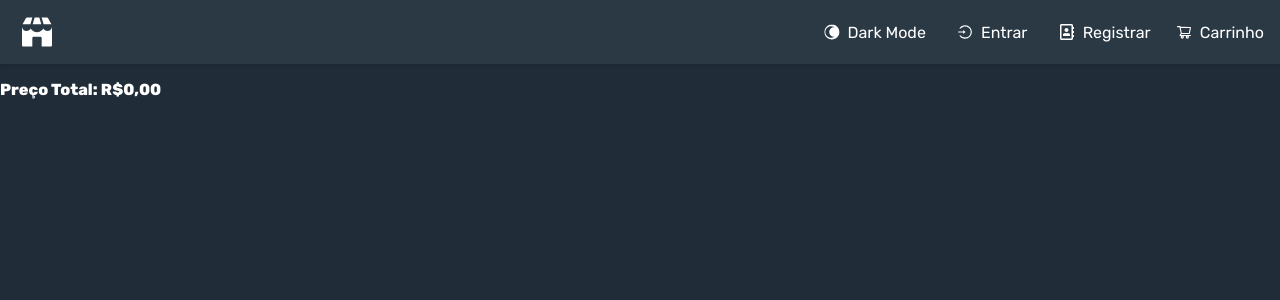
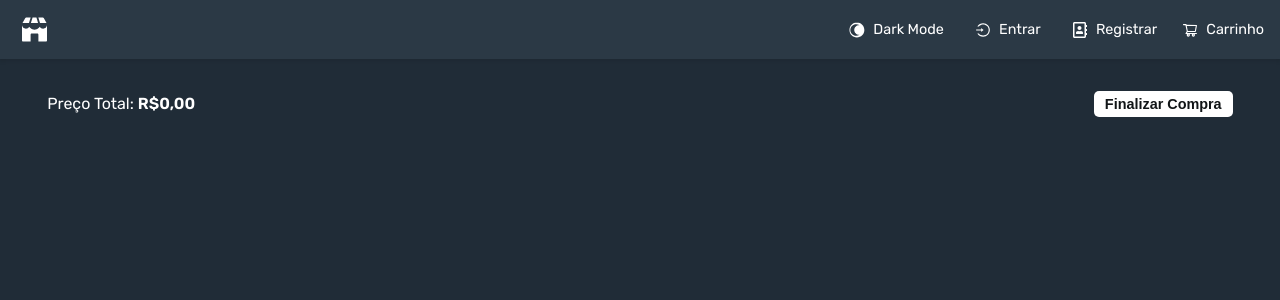
Before and after one commit to mateus-gotardi/c-commerce, a Next.js app: page /cart in a window 1280 px wide. Shown: the top 300 px of the page. Built offline with nearby package versions, Linux system fonts and the light colour scheme; no server answers.

Commit message:
Cart Styles add

```diff
--- a/src/components/cartItems/index.js
+++ b/src/components/cartItems/index.js
@@ -4,8 +4,14 @@ import axios from "axios";
 import Cookies from "js-cookie";
 import { getUrl, adjustPrice } from "../../utils/showProductsHelpers";
 import { useRouter } from "next/router";
+import React, { useContext } from "react";
+import AppContext from "../../../AppContext";
+import { Colors } from "..";
+import { MdDeleteForever } from "react-icons/md";
 
 const CartItemsDetails = () => {
+  const value = useContext(AppContext);
+  let { darkMode } = value.state;
   const router = useRouter();
   const [token, setToken] = useState();
   const [allProducts, setAllProducts] = useState();
@@ -116,7 +122,6 @@ const CartItemsDetails = () => {
   }
 
   const ListOfProducts = (props) => {
-
     return props.cart.map((item, key) => {
       let productToShow = allProducts.products.filter((obj) => {
         if (item.productid) {
@@ -134,21 +139,21 @@ const CartItemsDetails = () => {
       });
       if (productToShow.length > 0) {
         return (
-          <div key={key}>
+          <div key={key} className="product">
             <div
               className="cart-product"
               onClick={() =>
                 router.push("/product?productid=" + productToShow[0].id)
               }
             >
-              <h2>{productToShow[0].name}</h2>
-              <div className="image-container">
+              <div className="image">
                 {image.length > 0 ? (
                   <img src={getUrl(image[0].link)} alt={image.alt}></img>
                 ) : (
                   <img src="/placeholder.png" alt="placeholder"></img>
                 )}
               </div>
+              <div className="details">
                 {productToShow[0].activePromotion ? (
                   <div>
                     <h2>{adjustPrice(productToShow[0].promotionPrice)}</h2>
@@ -156,19 +161,29 @@ const CartItemsDetails = () => {
                   </div>
                 ) : (
                   <div>
-                  <h2>{adjustPrice(productToShow[0].price)}</h2>
+                    <h2 className="price">
+                      {adjustPrice(productToShow[0].price)}
+                    </h2>
                   </div>
                 )}
+                <h2 className="product-name">{productToShow[0].name}</h2>
+              </div>
             </div>
             {props.local ? (
               <button
                 onClick={(e) => removeItemFromLocal(e, productToShow[0].id)}
+                className="remove-btn"
               >
-                Remover
+                <MdDeleteForever />
+                <span>Remover Item</span>
               </button>
             ) : (
-              <button onClick={(e) => removeItemFromDB(e, item.id)}>
-                Remover
+              <button
+                onClick={(e) => removeItemFromDB(e, item.id)}
+                className="remove-btn"
+              >
+                <MdDeleteForever />
+                <span>Remover Item</span>
               </button>
             )}
           </div>
@@ -177,12 +192,22 @@ const CartItemsDetails = () => {
     });
   };
   return (
-    <CartStyles>
+    <CartStyles Colors={Colors} darkMode={darkMode}>
+      <div className="headers">
+        <h3>
+          Preço Total: <span>R${adjustPrice(totalPrice.toString())}</span>
+        </h3>
+        <button>
+          <p>Finalizar Compra</p>
+        </button>
+      </div>
+
+      <div className="products-container">
         {cartItems && allProducts && <ListOfProducts cart={cartItems} />}
         {localCartItems && allProducts && (
           <ListOfProducts cart={localCartItems} local />
         )}
-      <h3>Preço Total: R${adjustPrice(totalPrice.toString())}</h3>
+      </div>
     </CartStyles>
   );
 };
--- a/src/components/cartItems/styles.js
+++ b/src/components/cartItems/styles.js
@@ -1,14 +1,106 @@
 import styled from "styled-components";
 
 export const CartStyles = styled.div`
-.image-container{
-    width: 30rem;
-    img{
+  padding: 1rem;
+  display: flex;
+  flex-direction: column;
+  align-items: center;
+  justify-content: center;
+  .products-container {
+    width: fit-content;
+    display: grid;
+    grid-template-columns: auto;
+    justify-items: center;
+    gap: 3rem 1rem;
+    .product {
+      border-radius: 5px;
+      box-shadow: 0px 0px 4px 2px rgba(0, 0, 0, 0.1);
+      background-color: ${(props) =>
+        props.darkMode ? props.Colors.DarkBlue : props.Colors.White};
+      display: flex;
+      flex-direction: column;
+      justify-content: space-between;
+      cursor: pointer;
+      width: 90%;
+      .image {
         width: 100%;
-    };
-#hide{
-    display:hidden;
-    color: blue;
-}
-}
+        img {
+          border-radius: 5px 5px 0 0;
+          width: 100%;
+        }
+      }
+      .details {
+        padding: 1rem;
+      }
+    }
+  }
+  .headers {
+    width: 90%;
+    display: flex;
+    align-items: center;
+    justify-content: space-between;
+    margin-bottom: 1.5rem;
+    button {
+      p {
+        font-size:.9rem;
+        padding: 0;
+        margin: 0;
+        font-weight: 600;
+      }
+
+      padding: 0.3rem .7rem .3rem .7rem;
+      background-color: ${(props) =>
+        props.darkMode ? props.Colors.White : props.Colors.MuchDarkBlue};
+      border-radius: 5px;
+      border: none;
+      color: ${(props) =>
+        props.darkMode ? props.Colors.MuchDarkBlue : props.Colors.White};
+    }
+    h3 {
+      margin: 0;
+      font-weight: 400;
+      span{
+        font-weight: 600;
+      }
+    }
+  }
+  .price {
+    font-weight: 600;
+    font-size: 1.5rem;
+    margin: 0;
+  }
+  .product-name {
+    font-weight: 400;
+    font-size: 1.1rem;
+    margin: 1rem 0 1rem 0;
+  }
+  .remove-btn {
+    display: flex;
+    align-items: center;
+    justify-content: center;
+    gap: 0.1rem;
+    padding: 5px 0 5px 0;
+    background-color: ${(props) =>
+      props.darkMode ? props.Colors.White : props.Colors.MuchDarkBlue};
+    border-radius: 0 0 5px 5px;
+    border: none;
+    color: ${(props) =>
+      props.darkMode ? props.Colors.MuchDarkBlue : props.Colors.White};
+    span{
+        font-weight: 600;
+    }
+  }
+  @media (min-width: 800px) {
+    .products-container {
+      grid-template-columns: auto auto;
+    }
+    .headers {
+        width:95%;
+    }
+  }
+  @media (min-width: 1080px) {
+    .products-container {
+      grid-template-columns: auto auto auto;
+    }
+  }
 `;
--- a/src/components/header/index.js
+++ b/src/components/header/index.js
@@ -49,7 +49,7 @@ const Header = (props) => {
   return (
     <HeaderStyles Colors={Colors} darkMode={darkMode}>
       <button onClick={() => router.push("/")} className="menuItem">
-        <ShopLogo size="30" darkMode={darkMode} Colors={Colors} />
+        <ShopLogo size="25" darkMode={darkMode} Colors={Colors} />
       </button>
       <nav id={`nav${burger}`} className={burger}>
         <div id={burger}>
@@ -87,7 +87,7 @@ const Header = (props) => {
           <div className="menuItem">
             <Link href="/cart">
               <div className="cart">
-                <AiOutlineShoppingCart /> <span>Carrinho</span>
+                <AiOutlineShoppingCart /> <span className='span-link'>Carrinho</span>
               </div>
             </Link>
           </div>
@@ -95,7 +95,7 @@ const Header = (props) => {
             <Link href="/admin">
               <div className="cart menuItem">
                 <MdAdminPanelSettings />
-                <span>Painel de Administrador</span>
+                <span className='span-link'>Painel de Administrador</span>
               </div>
             </Link>
           )}
--- a/src/components/header/styles.js
+++ b/src/components/header/styles.js
@@ -29,6 +29,9 @@ export const HeaderStyles = styled.div`
     justify-content: space-between;
     gap: 0.5rem;
   }
+  .span-link{
+    font-size: .9rem;
+  }
   #menu {
     display: none;
   }
@@ -50,6 +53,7 @@ export const HeaderStyles = styled.div`
     display: flex;
     justify-content: center;
     align-items: center;
+    font-size: .9rem;
     a {
       padding: 1px 6px 1px 6px;
     }
--- a/src/components/showProducts/styles.js
+++ b/src/components/showProducts/styles.js
@@ -52,7 +52,7 @@ export const ShowStyle = styled.div`
   }
   .product-name {
     font-weight: 400;
-    font-size: 1.3rem;
+    font-size: 1.1rem;
     margin: 1rem 0 1rem 0;
   }
   display: flex;
```
Lines whose indentation alone changed are shown as unchanged.
